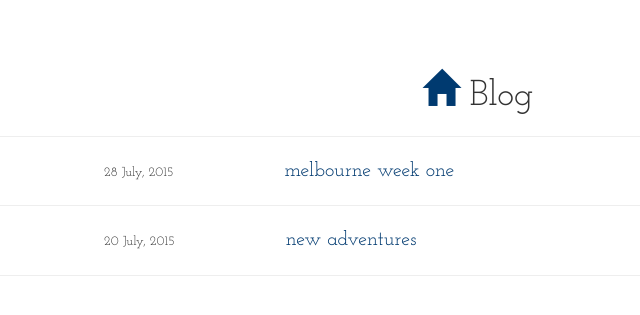
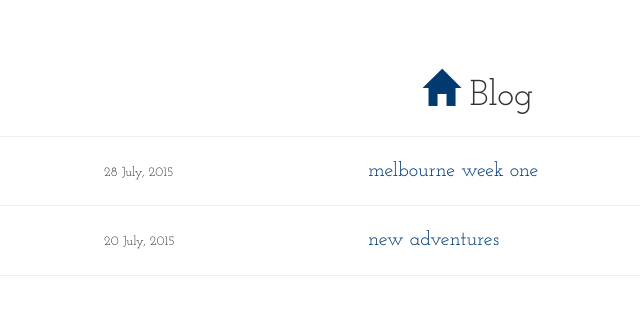
Before and after one commit to reeselevine/blog, a Jekyll site: the page built from blog/index.md, in a window 1280 px wide. Shown: the top 315 px of the page, without its empty margins (162-802 px from the left). Built offline with Jekyll 4.4.1, drawn with Linux system fonts in a browser that asks for light colours; nearby versions of some CDN libraries.

Commit message:
Update blog index layout and other minor changes

```diff
--- a/_config.yml
+++ b/_config.yml
@@ -1,5 +1,6 @@
 title: Reese Levine
 url: http://dev.reeselevine.me:4000/
+image_path: assets/images/
 author:
     name: Reese Levine
     email: reeselevine@yahoo.com
@@ -10,7 +11,8 @@ exclude:
 defaults:
   -
     scope:
-      path: "_posts"
+      path: ""
+      type: "posts"
     values:
       layout: post
   - scope:
--- a/_includes/post_list.html
+++ b/_includes/post_list.html
@@ -1,14 +1,20 @@
 <div class="page-header text-center">
   <h1>
     <a class="home-button" href="{{ site.url }}">
-      <span class="glyphicon glyphicon-home"></span>
-    </a> Blog </h1>
+      <span class="glyphicon glyphicon-home"></span></a>
+    Blog </h1>
 </div>
 
 {% for post in site.posts %}
 <div class="container post-list">
-  <span class= "post-list-date">{{ post.date | date: '%d %B, %Y' }}</span>
-  <a href="{{ post.url }}">{{ post.title }}</a>
+  <div class="row">
+    <div class="col-xs-4">
+      <span class= "post-list-date">{{ post.date | date: '%d %B, %Y' }}</span>
+    </div>
+    <div class="col-xs-4">
+      <a href="{{ post.url }}">{{ post.title }}</a>
+    </div>
+  </div>
 </div>
 <hr>
 {% endfor %}
--- a/assets/css/style.css
+++ b/assets/css/style.css
@@ -157,7 +157,8 @@ a#copy-email.zeroclipboard-is-hover span {
 
 /*--- end main nav ---*/
 
-/*--- blog index ---*/
+/*--- post list ---*/
+
 .home-button {
     color: #003A70;
 }
@@ -176,7 +177,6 @@ a#copy-email.zeroclipboard-is-hover span {
 
 .post-list-date {
     font-size: small;
-    margin-right: 100px;
 }
 
 .post-list a {
@@ -189,9 +189,9 @@ a#copy-email.zeroclipboard-is-hover span {
     color: white;
     background-color: #FDB515;
 }
-/*--- end blog index ---*/
+/*--- end post list ---*/
 
-/*--- blog post universal layout ---*/
+/*--- post universal layout ---*/
 
 .post-body {
     padding-top: 0px;
@@ -221,4 +221,4 @@ a#copy-email.zeroclipboard-is-hover span {
     background-color: #FDB515;
 }
 
-/*--- end blog post univeral layout ---*/
+/*--- end post univeral layout ---*/
```
Also changed, not shown: _posts/2015-07-20-new-adventures.md (+0 -1 lines), _posts/2015-07-28-melbourne-week-one.md (+0 -1 lines).
